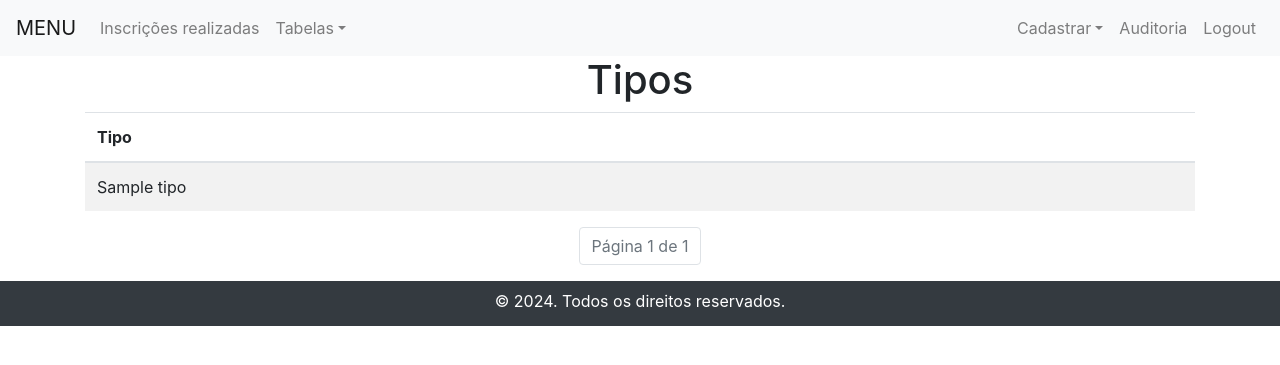
After one commit to vitoroliveirasilva/py.BrasifTreinamentos, a Flask app: page /tabela/tipos in a window 1280 px wide. The commit adds this page. Shown: the top 365 px of the page. Run offline with Flask 3, Linux system fonts and the light colour scheme; a user stored in the database is signed in; tables that the repository leaves empty hold one stand-in row (values such as "Sample post"); some libraries are stand-ins or nearby versions.

Commit message:
FEAT - Tabela tipos

```diff
--- a/TREINAMENTO/routes/tabelas/__init__.py
+++ b/TREINAMENTO/routes/tabelas/__init__.py
@@ -2,5 +2,6 @@ from flask import Blueprint
 
 tabela_bp = Blueprint('tabela', __name__, url_prefix="/tabela")
 
+from .tabela_tipos_routes import *
 from .tabela_marcas_routes import *
 from .tabela_treinamentos_routes import *
--- /dev/null
+++ b/TREINAMENTO/routes/tabelas/tabela_tipos_routes.py
@@ -0,0 +1,21 @@
+from flask import render_template, request
+from TREINAMENTO import db
+from flask_login import login_required
+from TREINAMENTO.models import Tipo
+from sqlalchemy import desc
+from . import tabela_bp
+
+
+@tabela_bp.route('/tipos')
+@login_required
+def tabela_tipos():
+    page = request.args.get('page', 1, type=int)
+    per_page = request.args.get('per_page', 5, type=int)
+
+    # Consulta para trazer os Tipos
+    tipos = db.session.query(Tipo)\
+        .filter(Tipo.status == True)\
+        .order_by(Tipo.nome)\
+        .paginate(page=page, per_page=per_page)
+
+    return render_template('/tabelas/tabela_tipos.html', tipos=tipos)
--- a/TREINAMENTO/templates/base.html
+++ b/TREINAMENTO/templates/base.html
@@ -32,7 +32,7 @@
                             <a class="dropdown-item" href="#">Responsáveis</a>
                             <a class="dropdown-item" href="/tabela/treinamentos">Treinamentos</a>
                             <a class="dropdown-item" href="/tabela/marcas">Marcas</a>
-                            <a class="dropdown-item" href="#">Tipos</a>
+                            <a class="dropdown-item" href="/tabela/tipos">Tipos</a>
                             <a class="dropdown-item" href="#">Empresas</a>
                         </div>
                     </li>
--- /dev/null
+++ b/TREINAMENTO/templates/tabelas/tabela_tipos.html
@@ -0,0 +1,41 @@
+{% extends "base.html" %}
+
+{% set title = "Tipos" %}
+
+{% block content %}
+<div class="container">
+
+    <h1 class="text-center">Tipos</h1>
+
+    <div class="table-responsive">
+        <table class="table table-striped">
+            <thead>
+                <tr>
+                    <th>Tipo</th>
+                </tr>
+            </thead>
+            <tbody>
+                {% for tipo in tipos.items %}
+                <tr>
+                    <td>{{ tipo.nome }}</td>
+                </tr>
+                {% endfor %}
+            </tbody>
+        </table>
+    </div>
+    <nav aria-label="Page navigation example">
+        <ul class="pagination justify-content-center">
+            {% if tipos.has_prev %}
+            <li class="page-item"><a class="page-link"
+                    href="{{ url_for('tabela.tabela_tipos', page=tipos.prev_num) }}">Anterior</a></li>
+            {% endif %}
+            <li class="page-item disabled"><a class="page-link" href="">Página {{ tipos.page }} de
+                    {{ tipos.pages }}</a></li>
+            {% if tipos.has_next %}
+            <li class="page-item"><a class="page-link"
+                    href="{{ url_for('tabela.tabela_tipos', page=tipos.next_num) }}">Próxima</a></li>
+            {% endif %}
+        </ul>
+    </nav>
+</div>
+{% endblock %}
```
